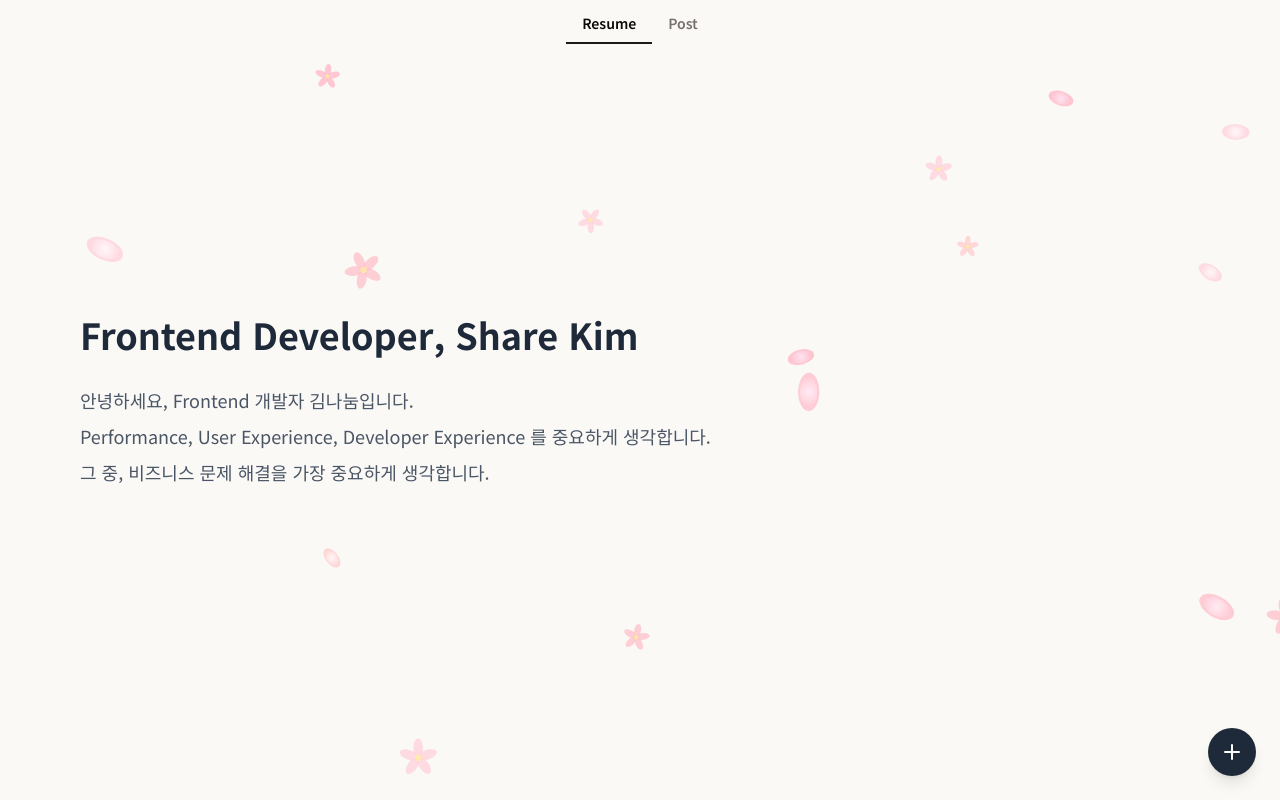
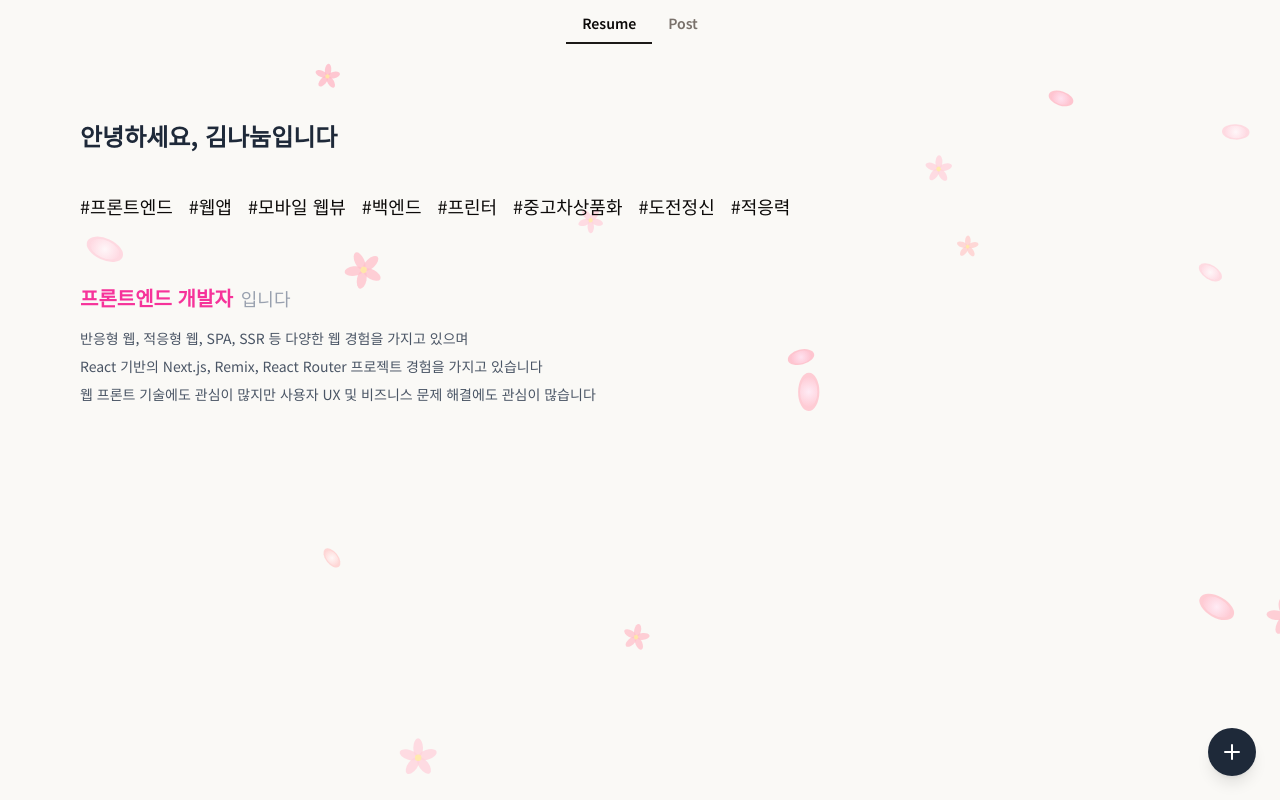
Before and after one commit to sharekim93/portfolio-2025-nextjs, a Next.js app: page / in a window 1280 px wide. Shown: the top 800 px of the page. Built offline with nearby package versions, Linux system fonts and the light colour scheme.

Commit message:
refactor: 소개페이지 레이아웃 변경

```diff
--- a/src/app/components/Experience.tsx
+++ b/src/app/components/Experience.tsx
@@ -13,11 +13,11 @@ export default function Experience() {
       initial="hidden"
       animate={animation}
       variants={fadeIn}
-      className="container w-full h-full min-h-screen flex flex-col justify-center items-start"
+      className=" w-full h-full min-h-screen flex flex-col justify-start items-start"
     >
       <h2 className="text-3xl font-bold mb-4 text-foreground">Experience</h2>
       <h4 className="text-md md:text-lg text-gray-600">경력 : 만 3년</h4>
-      <ul className="list-image-none mt-8 flex flex-col gap-4">
+      <ul className="list-image-none mt-8 flex flex-col gap-4 ">
         <li className="mb-4">
           <h3 className="text-md md:text-xl font-semibold text-foreground whitespace-pre md:whitespace-normal">
             Frontend Developer, CHEXCAR{`\r\n`}(2024.07 ~ 2025.03, 9개월)
--- a/src/app/components/Intro.tsx
+++ b/src/app/components/Intro.tsx
@@ -1,7 +1,7 @@
 "use client";
 
 import { motion } from "motion/react";
-import { fadeIn } from "@/styles/animation";
+import { fadeIn, slideLeft } from "@/styles/animation";
 import useObserver from "@/hooks/useObserver";
 
 export default function Intro() {
@@ -14,24 +14,53 @@ export default function Intro() {
         ref={ref}
         initial="hidden"
         animate={animation}
-        variants={fadeIn}
+        variants={slideLeft}
         transition={{ duration: 1.5 }}
-        className="container w-full h-full min-h-screen flex flex-col justify-center items-start"
+        className="container w-full h-full min-h-screen flex flex-col justify-start mt-10 pt-20 items-start"
       >
-        <h1 className="text-3xl md:text-4xl font-bold text-gray-800">
-          Frontend Developer, Share Kim
+        <h1 className="text-xl sm:text-2xl font-bold text-gray-800 min-w-xs">
+          안녕하세요, 김나눔입니다
         </h1>
-        <div className="flex flex-col gap-2">
-          <p className="text-md md:text-lg mt-8 text-gray-600">
-            안녕하세요, Frontend 개발자 김나눔입니다.
-          </p>
-          <p className="text-md md:text-lg text-gray-600">
-            Performance, User Experience, Developer Experience 를 중요하게
-            생각합니다.
-          </p>
-          <p className="text-md md:text-lg text-gray-600">
-            그 중, 비즈니스 문제 해결을 가장 중요하게 생각합니다.
-          </p>
+        <div className="flex flex-col gap-8">
+          <motion.div
+            variants={slideLeft}
+            className="flex flex-wrap  gap-x-4 my-8 text-md sm:text-lg min-w-xs mt-10"
+            transition={{ duration: 1 }}
+          >
+            <span className="min-w-1/24">#프론트엔드</span>
+            <span className="min-w-1/24">#웹앱</span>
+            <span className="min-w-1/24">#모바일 웹뷰</span>
+            <span className="min-w-1/24">#백엔드</span>
+            <span className="min-w-1/24">#프린터</span>
+            <span className="min-w-1/24">#중고차상품화</span>
+            <span className="min-w-1/24">#도전정신</span>
+            <span className="min-w-1/24">#적응력</span>
+          </motion.div>
+          <motion.section
+            variants={slideLeft}
+            transition={{ duration: 1.5 }}
+            className="flex flex-col flex-wrap gap-y-4"
+          >
+            <div className="flex gap-x-2">
+              <h2 className="font-semibold text-lg md:text-xl text-pink-500">
+                프론트엔드 개발자
+              </h2>
+              <span className="text-lg text-gray-400">입니다</span>
+            </div>
+            <div className="flex flex-col gap-y-2">
+              <p className="text-gray-600 text-sm">
+                반응형 웹, 적응형 웹, SPA, SSR 등 다양한 웹 경험을 가지고 있으며
+              </p>
+              <p className="text-gray-600 text-sm">
+                React 기반의 Next.js, Remix, React Router 프로젝트 경험을 가지고
+                있습니다
+              </p>
+              <p className="text-gray-600 text-sm">
+                웹 프론트 기술에도 관심이 많지만 사용자 UX 및 비즈니스 문제
+                해결에도 관심이 많습니다
+              </p>
+            </div>
+          </motion.section>
         </div>
       </motion.section>
     </>
--- a/src/app/components/Projects/ProjectChexcarDealer.tsx
+++ b/src/app/components/Projects/ProjectChexcarDealer.tsx
@@ -9,7 +9,7 @@ const ProjectChexcarDealer = () => {
     "https://play.google.com/store/apps/details?id=kr.co.chexcar.dealer";
   return (
     <li className="mb-4 min-h-1/2 flex flex-col gap-1">
-      <div className="flex gap-16 justify-between max-w-xs sm:max-w-xl">
+      <div className="flex gap-16 justify-between max-w-sm sm:max-w-xl">
         <div className="flex flex-col">
           <h3 className="text-lg md:text-2xl font-semibold text-foreground">
             Chexcar Dealer App
--- a/src/app/components/Projects/ProjectChexcarPartners.tsx
+++ b/src/app/components/Projects/ProjectChexcarPartners.tsx
@@ -11,7 +11,7 @@ const ProjectChexcarPartners = () => {
 
   return (
     <li className="mb-4 flex flex-col gap-1">
-      <div className="flex gap-16 max-w-xs sm:max-w-xl justify-between">
+      <div className="flex gap-16 max-w-sm sm:max-w-xl justify-between">
         <div className="flex flex-col">
           <h3 className="text-lg md:text-2xl font-semibold text-foreground">
             Chexcar Partners App
--- a/src/app/components/Projects/ProjectLabelArtist.tsx
+++ b/src/app/components/Projects/ProjectLabelArtist.tsx
@@ -10,7 +10,7 @@ const ProjectLabelArtist = () => {
 
   return (
     <li className="mb-4 min-h-1/2 flex flex-col gap-1">
-      <div className="flex gap-16 justify-between max-w-xs sm:max-w-xl">
+      <div className="flex gap-16 justify-between max-w-sm sm:max-w-xl">
         <div className="flex flex-col">
           <h3 className="text-lg md:text-2xl font-semibold text-foreground">
             Label Artist Web
--- a/src/app/components/Projects/index.tsx
+++ b/src/app/components/Projects/index.tsx
@@ -29,7 +29,7 @@ export default function Projects() {
       initial="hidden"
       animate={animation}
       variants={fadeIn}
-      className="container w-full h-full min-h-screen flex flex-col justify-center items-start"
+      className="w-full h-full min-h-screen flex flex-col justify-center items-start"
     >
       <h2 className="text-3xl font-bold mb-4 text-foreground">Projects</h2>
       <ul className="list-image-none list-inside gap-4 mt-4">
--- a/src/app/components/Skills.tsx
+++ b/src/app/components/Skills.tsx
@@ -5,7 +5,6 @@ import { fadeIn } from "@/styles/animation";
 import useObserver from "@/hooks/useObserver";
 import { Card, CardContent, CardHeader, CardTitle } from "./ui/Card";
 import { Badge } from "./Badge";
-import { HoverCard, HoverCardContent, HoverCardTrigger } from "./ui/HoverCard";
 
 export default function Skills() {
   const { ref, animation } = useObserver();
@@ -18,24 +17,16 @@ export default function Skills() {
       initial="hidden"
       animate={animation}
       variants={fadeIn}
-      className="w-full h-full min-h-screen flex flex-col justify-center items-start gap-4"
+      className=" w-full h-full min-h-screen flex flex-col justify-start items-start"
     >
       <h2 className="text-3xl font-bold mb-4 text-foreground ">Skills</h2>
-      <p className="text-md md:text-lg text-gray-600">
-        클릭하거나 마우스를 올려 상세내용을 확인해보세요
-      </p>
       <div className="w-full flex flex-wrap gap-2 sm:flex">
         <Card className="flex-1/2 sm:flex-1">
           <CardHeader>
             <CardTitle>Core</CardTitle>
           </CardHeader>
           <CardContent className="flex gap-2">
-            <HoverCard>
-              <HoverCardTrigger asChild>
-                <Badge variant="outline">HTML</Badge>
-              </HoverCardTrigger>
-              <HoverCardContent>HTML에 대한 지식</HoverCardContent>
-            </HoverCard>
+            <Badge variant="outline">HTML</Badge>
             <Badge variant="outline">CSS</Badge>
             <Badge variant="outline">Javascript</Badge>
             <Badge variant="outline">Typescript</Badge>
--- a/src/app/page.tsx
+++ b/src/app/page.tsx
@@ -32,7 +32,7 @@ export default function Home() {
       <GnbMenu />
       <CanvasArea />
       {tabIndex === 0 ? (
-        <div className="w-screen h-full px-8 md:px-20">
+        <div className="w-screen h-full px-4 md:px-20">
           <IntroComponent />
           <SkillsComponent />
           <ExperienceComponent />
```
